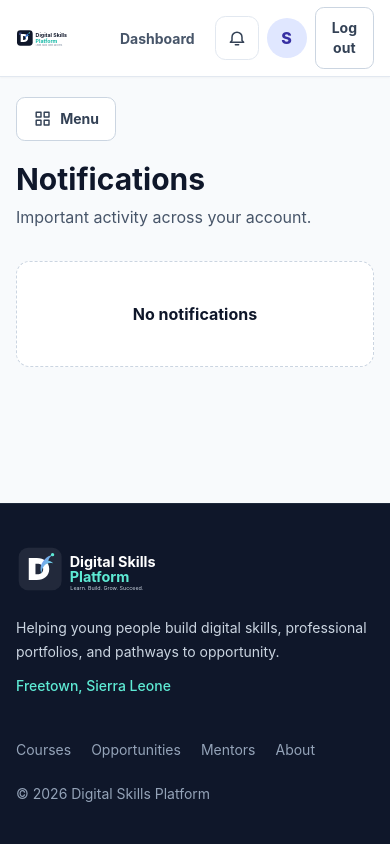
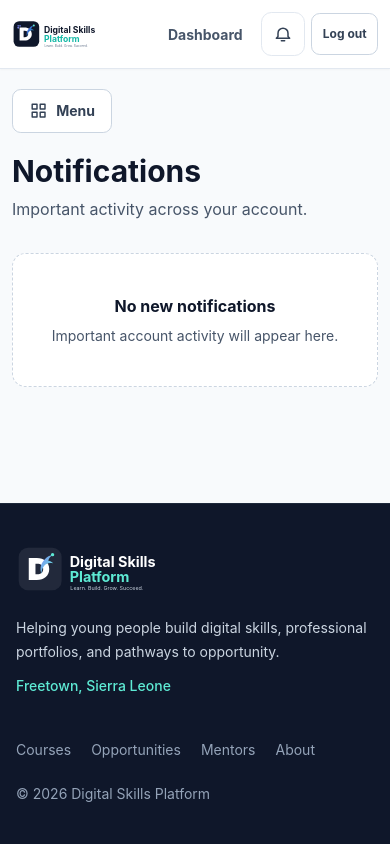
Before and after one commit to Francis0496/digital_skills_platform, a Flask app: page /notifications/ in a window 390 px wide. Run offline with Flask 3, Linux system fonts and the light colour scheme; a user stored in the database is signed in; tables that the repository leaves empty hold one stand-in row (values such as "Sample post").

Commit message:
fix: harden platform responsive layouts

```diff
--- a/app/static/css/app.css
+++ b/app/static/css/app.css
@@ -5,8 +5,12 @@
 
 html { scroll-behavior: smooth; }
 *, *::before, *::after { box-sizing: border-box; }
-body { min-width: 0; }
-img, svg { max-width: 100%; }
+body { min-width: 0; overflow-wrap: break-word; }
+main, section, article, aside, nav, form, fieldset, dl, div { min-width: 0; }
+img, svg, video, iframe { display: block; max-width: 100%; }
+img, video { height: auto; }
+input, select, textarea, button { max-width: 100%; }
+h1, h2, h3, h4, p, li, dd, dt, a { overflow-wrap: anywhere; }
 :focus-visible { outline: 3px solid var(--brand-teal); outline-offset: 3px; }
 .skip-link { position: fixed; left: 1rem; top: 1rem; z-index: 100; transform: translateY(-200%); border-radius: .5rem; background: var(--brand-navy); color: white; padding: .75rem 1rem; }
 .skip-link:focus { transform: translateY(0); }
@@ -39,7 +43,7 @@ img, svg { max-width: 100%; }
 .notification-count { position: absolute; right: -.25rem; top: -.25rem; min-width: 1.25rem; border: 2px solid white; border-radius: 999px; background: #dc2626; padding-inline: .25rem; color: white; font-size: .6875rem; line-height: 1rem; font-weight: 800; text-align: center; }
 .avatar { display: grid; width: 2.5rem; height: 2.5rem; flex: none; place-items: center; border-radius: 999px; background: #e0e7ff; color: var(--brand-primary-dark); font-weight: 800; }
 
-.btn-primary, .btn-secondary, .btn-danger, .btn-on-dark, .btn-hero-secondary { display: inline-flex; min-height: 2.75rem; align-items: center; justify-content: center; border: 1px solid transparent; border-radius: .55rem; padding: .625rem 1rem; font-size: .875rem; line-height: 1.25rem; font-weight: 750; text-align: center; transition: background-color 150ms ease, border-color 150ms ease, color 150ms ease, transform 150ms ease; }
+.btn-primary, .btn-secondary, .btn-danger, .btn-on-dark, .btn-hero-secondary { display: inline-flex; min-height: 2.75rem; max-width: 100%; align-items: center; justify-content: center; border: 1px solid transparent; border-radius: .55rem; padding: .625rem 1rem; overflow-wrap: anywhere; font-size: .875rem; line-height: 1.25rem; font-weight: 750; text-align: center; transition: background-color 150ms ease, border-color 150ms ease, color 150ms ease, transform 150ms ease; }
 .btn-large { min-height: 3rem; padding-inline: 1.35rem; font-size: .9375rem; }
 .btn-primary { background: var(--brand-primary); color: white; box-shadow: 0 4px 12px rgb(79 70 229 / .18); }
 .btn-primary:hover { background: var(--brand-primary-dark); }
@@ -92,7 +96,7 @@ img, svg { max-width: 100%; }
 .card { min-width: 0; border: 1px solid var(--brand-border); border-radius: .75rem; background: white; padding: 1.5rem; box-shadow: 0 1px 3px rgb(15 23 42 / .05); }
 .empty-state { border: 1px dashed #cbd5e1; border-radius: .85rem; background: white; padding: 2.5rem 1.5rem; text-align: center; }
 .empty-state-icon { margin-inline: auto; }
-.badge { display: inline-flex; border-radius: 999px; padding: .25rem .625rem; font-size: .75rem; line-height: 1rem; font-weight: 750; }
+.badge { display: inline-flex; width: fit-content; max-width: 100%; flex: 0 1 auto; align-items: center; justify-content: center; border-radius: 999px; padding: .3rem .65rem; overflow-wrap: anywhere; font-size: .75rem; line-height: 1rem; font-weight: 750; text-align: center; vertical-align: middle; }
 .badge-success { background: #d1fae5; color: #065f46; }
 .badge-info { background: #dbeafe; color: #1e40af; }
 .badge-danger { background: #fee2e2; color: #991b1b; }
@@ -243,6 +247,11 @@ img, svg { max-width: 100%; }
 .applicant-summary .applicant-bio { margin-block: 1rem; line-height: 1.5rem; }
 .applicant-links { display: grid; gap: .65rem; margin-top: 1.25rem; }
 .status-update-form { display: grid; gap: .75rem; margin-top: 1.5rem; border-top: 1px solid #e2e8f0; padding-top: 1.5rem; }
+.notification-center-header { display: flex; flex-direction: column; align-items: flex-start; gap: 1rem; }
+.notification-center-list { display: grid; gap: .75rem; margin-top: 1.5rem; }
+.notification-center-card { display: flex; flex-direction: column; align-items: stretch; gap: 1rem; }
+.notification-center-card > div { min-width: 0; flex: 1; }
+.notification-center-card p { overflow-wrap: anywhere; }
 .admin-stat-grid { display: grid; grid-template-columns: minmax(0,1fr); gap: .85rem; margin-top: 1.5rem; }
 .admin-dashboard-grid { display: grid; gap: 1.25rem; margin-top: 1.5rem; }
 .admin-recent-users > article { display: grid; grid-template-columns: auto minmax(0,1fr); gap: .75rem; border-bottom: 1px solid #e2e8f0; padding-block: 1rem; }
@@ -295,6 +304,7 @@ img, svg { max-width: 100%; }
     .learner-stat-grid { grid-template-columns: repeat(2,minmax(0,1fr)); }
     .course-card-grid { grid-template-columns: repeat(2,minmax(0,1fr)); }
     .mentor-card-grid { grid-template-columns: repeat(2,minmax(0,1fr)); }
+    .notification-center-header, .notification-center-card { flex-direction: row; align-items: flex-start; justify-content: space-between; }
     .request-actions { flex-direction: row; align-items: end; justify-content: space-between; }
     .client-opportunity-card { flex-direction: row; align-items: center; justify-content: space-between; }
     .client-opportunity-main { flex: 1; }
@@ -305,6 +315,21 @@ img, svg { max-width: 100%; }
     .admin-search > div { flex-direction: row; align-items: center; }
     .admin-record-list > article { flex-direction: row; align-items: center; justify-content: space-between; }
     .application-review-footer { flex-direction: row; align-items: center; justify-content: space-between; }
+}
+
+@media (max-width: 479px) {
+    .site-nav { min-height: 4.25rem; gap: .5rem; padding-inline: .75rem; }
+    .brand-logo { width: 7.75rem; }
+    .site-nav .avatar { display: none; }
+    .site-nav > div { gap: .4rem; }
+    .site-nav form .btn-secondary { min-height: 2.5rem; padding-inline: .65rem; font-size: .75rem; }
+    .dashboard-content { padding-inline: .75rem; }
+    .card, .dashboard-panel { padding: 1rem; }
+    .dashboard-page-header > .btn-primary, .dashboard-page-header > .btn-secondary { width: 100%; }
+    .panel-heading { align-items: flex-start; }
+    .empty-state { padding-inline: 1rem; }
+    .learner-stat-grid, .admin-stat-grid { gap: .75rem; }
+    .learner-stat-card { min-height: 5rem; }
 }
 
 @media (min-width: 768px) {
--- a/app/templates/notifications/index.html
+++ b/app/templates/notifications/index.html
@@ -1 +1,7 @@
-{% extends "layouts/dashboard.html" %}{% block title %}Notifications{% endblock %}{% block dashboard_content %}<div class="flex justify-between gap-4"><div><h1 class="text-3xl font-bold">Notifications</h1><p class="mt-2 text-slate-600">Important activity across your account.</p></div>{% if notifications %}<form method="post" action="{{ url_for('notifications.mark_all_read') }}">{{ action_form.hidden_tag() }}<button class="btn-secondary">Mark all read</button></form>{% endif %}</div>{% if notifications %}<div class="mt-8 space-y-3">{% for item in notifications %}<article class="card flex gap-4 {{ 'border-indigo-300 bg-indigo-50' if not item.is_read else '' }}"><div class="flex-1"><span class="badge {{ 'badge-info' if not item.is_read else 'bg-slate-100 text-slate-600' }}">{{ 'New' if not item.is_read else 'Read' }}</span><p class="mt-3">{{ item.message }}</p><p class="mt-2 text-xs text-slate-500">{{ item.created_at.strftime('%d %b %Y %H:%M') }}</p></div>{% if not item.is_read %}<form method="post" action="{{ url_for('notifications.mark_read',notification_id=item.id) }}">{{ action_form.hidden_tag() }}<button class="btn-secondary">Mark read</button></form>{% endif %}</article>{% endfor %}</div>{% else %}<div class="empty-state mt-8"><h2 class="font-bold">No notifications</h2></div>{% endif %}{% endblock %}
+{% extends "layouts/dashboard.html" %}
+{% block title %}Notifications | Digital Skills Platform{% endblock %}
+{% block dashboard_content %}
+<header class="notification-center-header"><div><h1 class="text-3xl font-bold">Notifications</h1><p class="mt-2 text-slate-600">Important activity across your account.</p></div>{% if notifications %}<form method="post" action="{{ url_for('notifications.mark_all_read') }}">{{ action_form.hidden_tag() }}<button class="btn-secondary">Mark all read</button></form>{% endif %}</header>
+{% if notifications %}<div class="notification-center-list">{% for item in notifications %}<article class="card notification-center-card {{ 'border-indigo-300 bg-indigo-50' if not item.is_read else '' }}"><div><span class="badge {{ 'badge-info' if not item.is_read else 'bg-slate-100 text-slate-600' }}">{{ 'New' if not item.is_read else 'Read' }}</span><p class="mt-3">{{ item.message }}</p><time class="mt-2 block text-xs text-slate-500" datetime="{{ item.created_at.isoformat() }}">{{ item.created_at.strftime('%d %b %Y %H:%M') }}</time></div>{% if not item.is_read %}<form method="post" action="{{ url_for('notifications.mark_read',notification_id=item.id) }}">{{ action_form.hidden_tag() }}<button class="btn-secondary">Mark read</button></form>{% endif %}</article>{% endfor %}</div>
+{% else %}<div class="empty-state mt-8"><h2 class="font-bold">No new notifications</h2><p class="mt-2 text-sm text-slate-600">Important account activity will appear here.</p></div>{% endif %}
+{% endblock %}
--- a/config.py
+++ b/config.py
@@ -15,7 +15,7 @@ class Config:
     REMEMBER_COOKIE_HTTPONLY = True
     REMEMBER_COOKIE_SAMESITE = "Lax"
     SEND_FILE_MAX_AGE_DEFAULT = 3600
-    STATIC_ASSET_VERSION = "2026.08.24.2"
+    STATIC_ASSET_VERSION = "2026.08.24.3"
 
 
 class DevelopmentConfig(Config):
```
Also changed, not shown: tests/test_design_system.py (+2 -2 lines), CHANGELOG.md.
